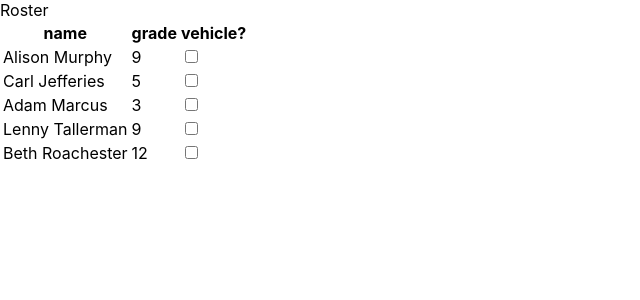
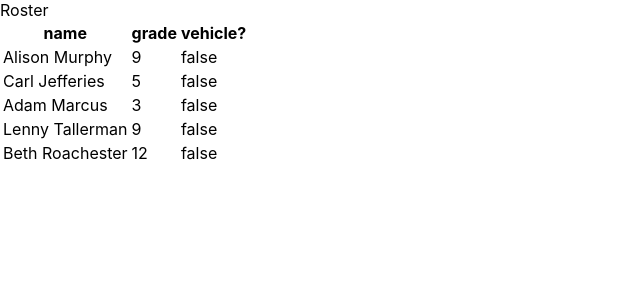
Before and after one commit to amcmullen9291/React-testing, a React (Create React App) app: page / in a window 1280 px wide. Shown: the top 300 px of the page, without its empty margins (0-640 px from the left). Built offline with nearby package versions, Linux system fonts and the light colour scheme.

Commit message:
npm i --save-dev enzyme enzyme-adapter-react-16

```diff
--- a/package.json
+++ b/package.json
@@ -6,6 +6,8 @@
     "@testing-library/jest-dom": "^5.16.2",
     "@testing-library/react": "^12.1.3",
     "@testing-library/user-event": "^13.5.0",
+    "enzyme": "^3.11.0",
+    "enzyme-adapter-react-16": "^1.15.6",
     "jest": "^27.5.1",
     "react": "^17.0.2",
     "react-dom": "^17.0.2",
--- a/src/Components/Roster.js
+++ b/src/Components/Roster.js
@@ -3,12 +3,24 @@ import React, { useState } from 'react'
 export default function Roster() {
 
     const students = [
-        { id:1, firstName: "Alison Murphy", grade: 9, vehicle: true },
-        { id:2, firstName: "Carl Jefferies", grade: 5, vehicle: false },
-        { id:3, firstName: "Adam Marcus", grade: 3, vehicle: false },
-        { id:4, firstName: "Lenny Tallerman", grade: 9, vehicle: true },
-        { id:5, firstName: "Beth Roachester", grade: 12, vehicle: true },
+        { id:1, firstName: "Alison Murphy", grade: 9, vehicle: "false"},
+        { id:2, firstName: "Carl Jefferies", grade: 5, vehicle: "false" },
+        { id:3, firstName: "Adam Marcus", grade: 3, vehicle: "false" },
+        { id:4, firstName: "Lenny Tallerman", grade: 9, vehicle: "false" },
+        { id:5, firstName: "Beth Roachester", grade: 12, vehicle: "false" },
     ];
+
+    function switchAccess(e, id){
+        e.preventDefault();
+        let carInfo = document.getElementById(id);
+       if(e.target.innerHTML == "true"){
+        e.target.innerHTML = "false";
+        carInfo.style.color = "red";
+    }else{
+        e.target.innerHTML = "true"
+        carInfo.style.color = "blue";
+    }
+}
 
   return (
       <>
@@ -28,7 +40,7 @@ export default function Roster() {
                     <tr key={student.id}>
                     <td>{student.firstName}</td>
                     <td>{student.grade}</td>
-                    <td><input type="checkbox" value={student.vehicle}/></td>
+                    <td><a onClick={(e) => {switchAccess(e, student.id)}} id={student.id}>{student.vehicle}</a></td>
                     </tr>
                 ))}
                 </tbody>
```
Also changed, not shown: 2 other files (tests, documents, lock files or other folders).
